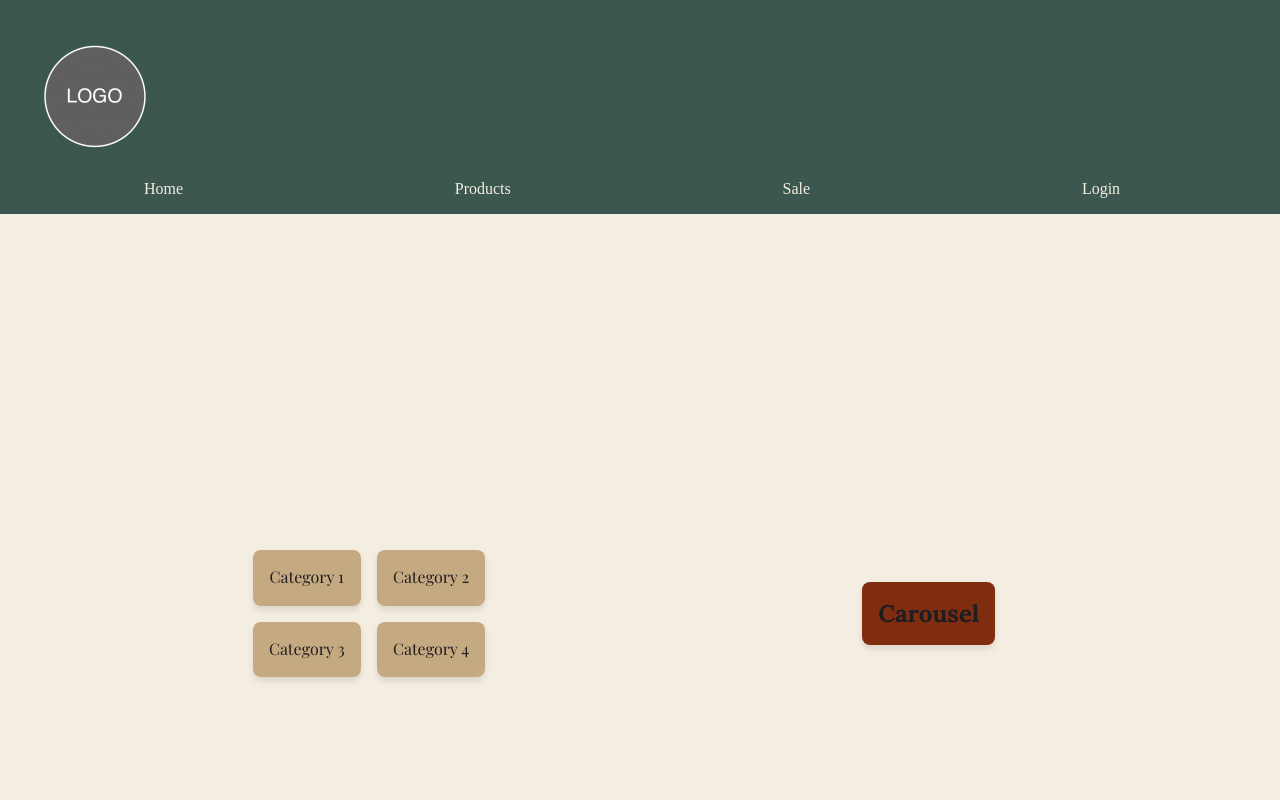
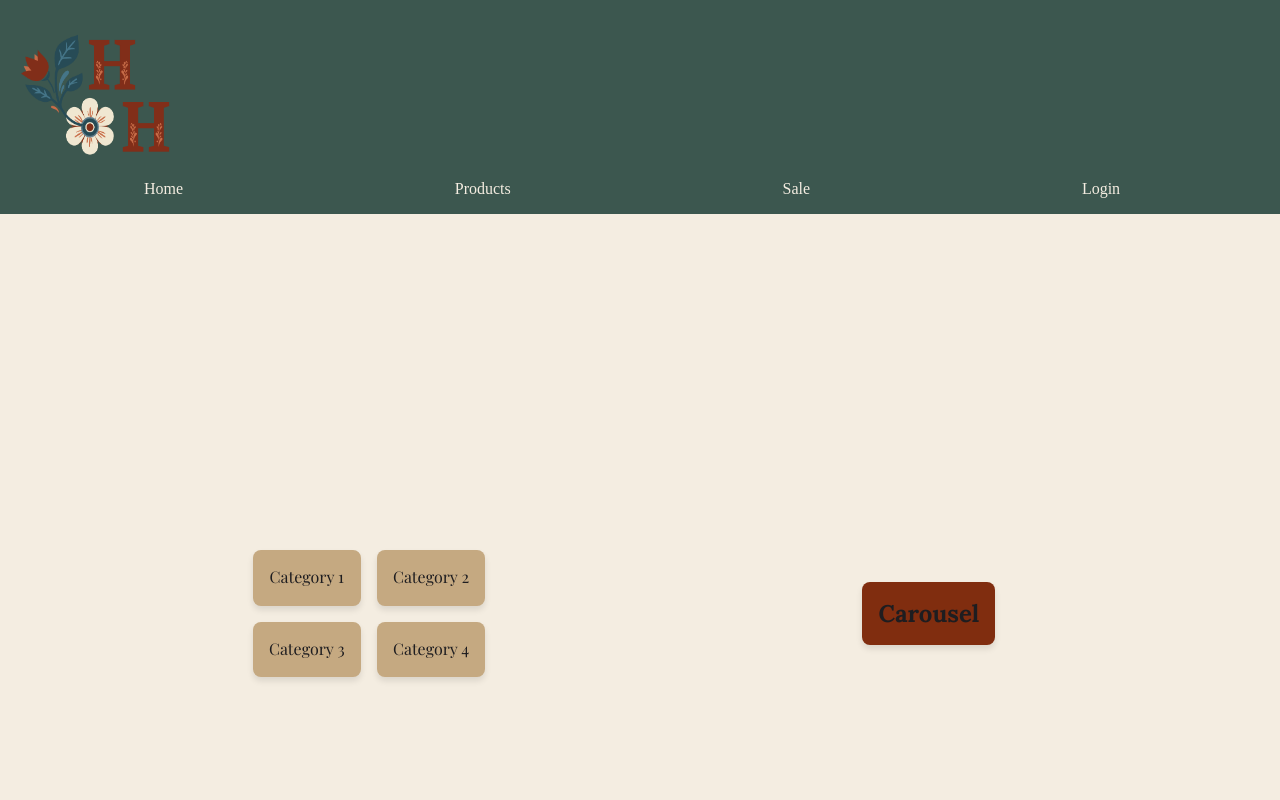
Before and after one commit to kamismith02/handcrafted-haven, a Next.js app: page / in a window 1280 px wide. Shown: the top 800 px of the page. Built offline with nearby package versions, Linux system fonts and the light colour scheme.

Commit message:
logo added to the nav

```diff
--- a/src/app/ui/NavBar.tsx
+++ b/src/app/ui/NavBar.tsx
@@ -9,8 +9,8 @@ const NavBar: React.FC = () => {
           <a href="/">
           <Image
             className={styles.logo}
-            src="/logo-placeholder-image.png"
-            alt="logo placeholder"
+            src="/mini-logo.webp"
+            alt="Handracfted-haven logo"
             width={150}
             height={150}
             priority
```
